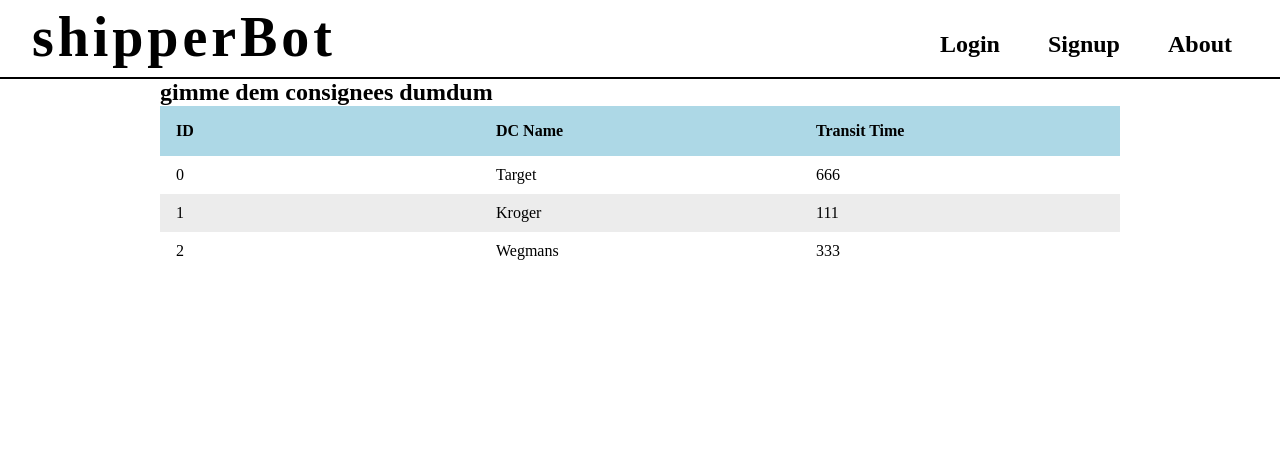
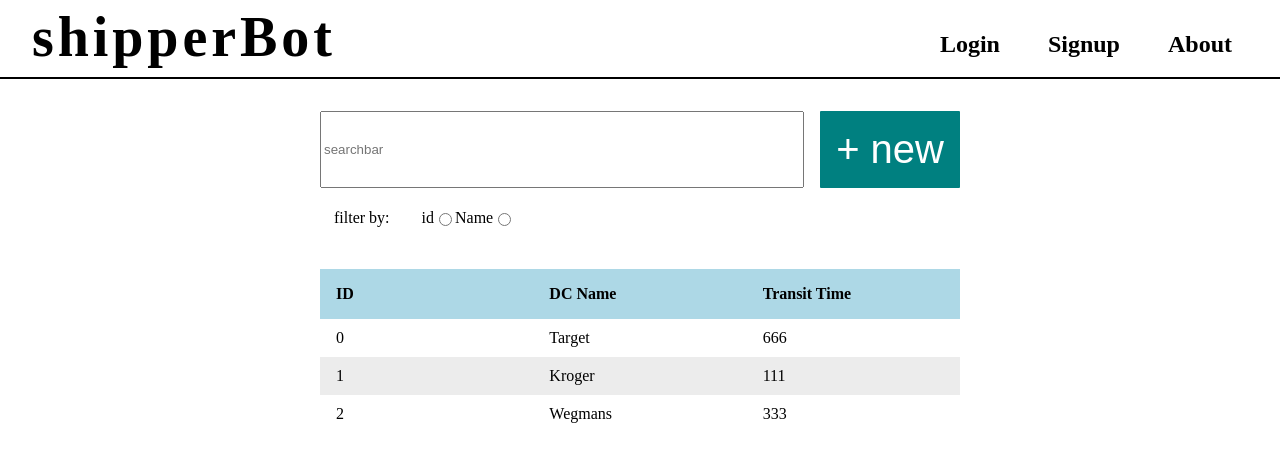
Before and after one commit to austin-bagwell/shipperbot-frontend, a React (Create React App) app: page /consignees in a window 1280 px wide. Shown: the top 462 px of the page. Built offline with nearby package versions, Linux system fonts and the light colour scheme.

Commit message:
add basic control panel to consignees page

```diff
--- /dev/null
+++ b/src/components/ControlPanel.js
@@ -0,0 +1,41 @@
+import styled from "styled-components";
+import { Button } from "./elements/Button";
+
+const Wrapper = styled.div`
+  display: grid;
+  grid-template-columns: 1fr auto;
+  grid-auto-rows: auto;
+  gap: 1rem; 5rem;
+  margin: 2rem 0 2rem 0;
+`;
+
+const ButtonStyled = styled(Button)`
+  max-width: 150px;
+`;
+
+const Fieldset = styled.fieldset`
+  display: flex;
+  align-items: center;
+  border: none;
+
+  & p {
+    margin: 0;
+    padding-right: 2rem;
+  }
+`;
+
+export function ControlPanel({ children }) {
+  return (
+    <Wrapper>
+      <input type="text" placeholder="searchbar"></input>
+      <ButtonStyled>+ new</ButtonStyled>
+      <Fieldset>
+        <p>filter by: </p>
+        <label htmlFor="id">id</label>
+        <input type="radio" name="id"></input>
+        <label htmlFor="name">Name</label>
+        <input type="radio" name="name"></input>
+      </Fieldset>
+    </Wrapper>
+  );
+}
--- a/src/components/elements/Table.js
+++ b/src/components/elements/Table.js
@@ -98,7 +98,7 @@
   return (
     <thead>
       <tr>{childrenWithSort}</tr>
-    </thead>
+    </thead>n
   );
 };
 */
--- a/src/pages/Consignees.js
+++ b/src/pages/Consignees.js
@@ -6,9 +6,10 @@
   TableRow,
   HeaderCell,
 } from "../components/elements/Table";
+import { ControlPanel } from "../components/ControlPanel";
 
 const ContentWrapper = styled.section`
-  max-width: 75vw;
+  max-width: 50vw;
   margin: auto;
 `;
 
@@ -43,7 +44,7 @@
 export default function Consignees(props) {
   return (
     <ContentWrapper>
-      <h2>gimme dem consignees dumdum</h2>
+      <ControlPanel></ControlPanel>
       <Table numColumns={3}>
         <TableRow>
           <HeaderCell title="ID">ID</HeaderCell>
```
